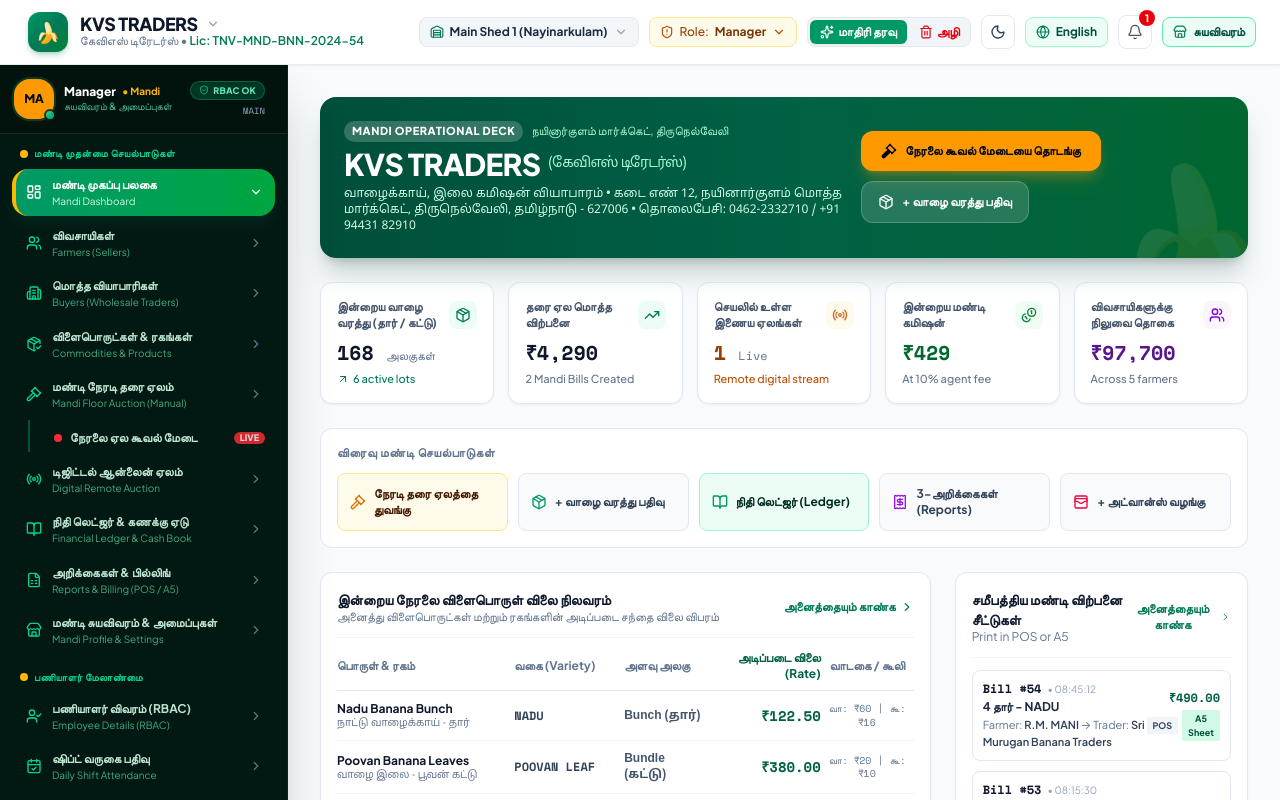
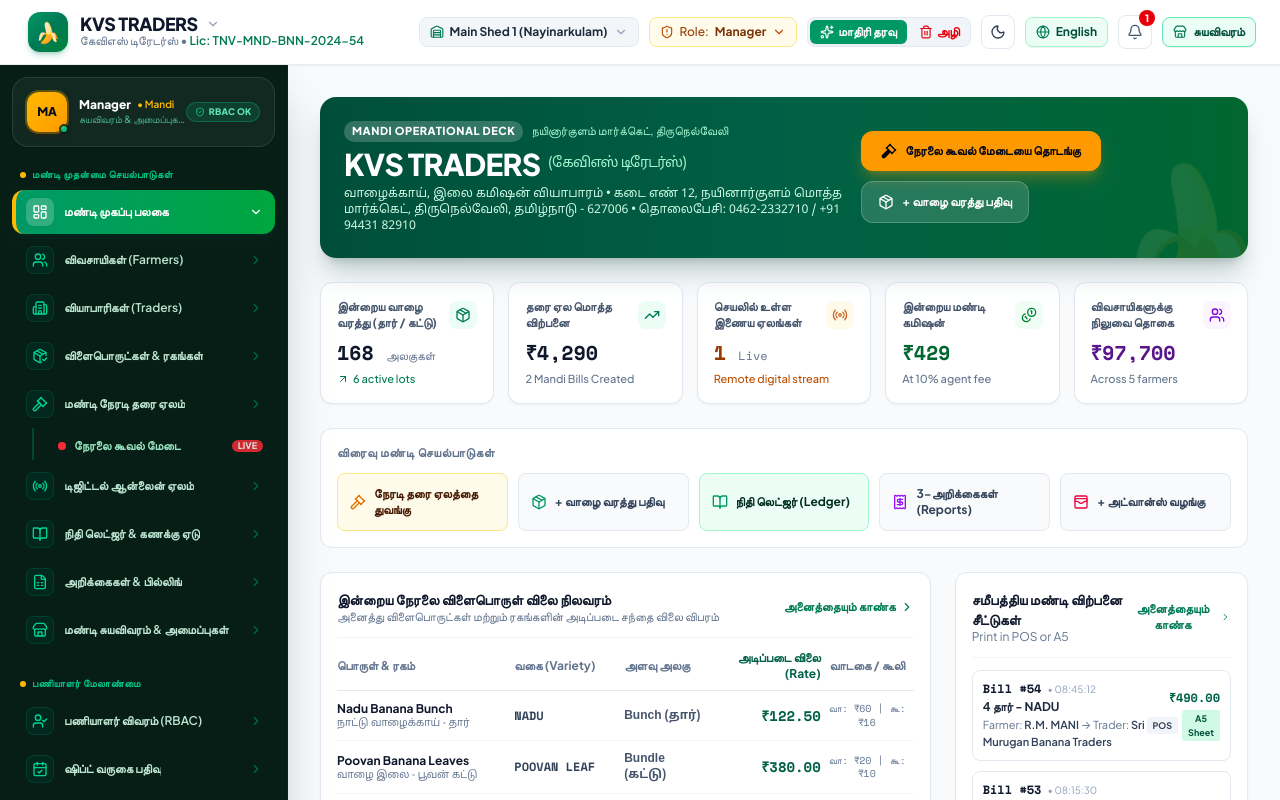
Before and after one commit to Nirmalkumar882000/agri-action-sale, a React (Vite) app: page / in a window 1280 px wide. Shown: the top 800 px of the page. Built offline with nearby package versions, Linux system fonts and the light colour scheme; a web font is replaced by a local one.

Commit message:
feat(sidebar): sleek single-line attractive design with icon tiles

```diff
--- a/src/components/layout/Sidebar.tsx
+++ b/src/components/layout/Sidebar.tsx
@@ -14,12 +14,11 @@ import {
   ReceiptText,
   Lock,
   ChevronRight,
-  ChevronDown,
-  Sparkles,
   ShieldCheck,
   Store,
   BookOpen,
   X,
+  Sparkles,
 } from 'lucide-react';
 
 interface SidebarProps {
@@ -33,7 +32,6 @@ interface NavSubLink {
   path: string;
   labelEn: string;
   labelTa: string;
-  highlight?: boolean;
 }
 
 interface NavItem {
@@ -45,15 +43,25 @@ interface NavItem {
   subLinks?: NavSubLink[];
 }
 
+interface NavSection {
+  titleEn: string;
+  titleTa: string;
+  items: NavItem[];
+}
+
 export const Sidebar: React.FC<SidebarProps> = ({ currentPath, onNavigate, isOpen, onClose }) => {
-  const { language, activeRole, activeBranch, hasPermission } = useApp();
+  const { language, activeRole, hasPermission } = useApp();
 
   const handleNav = (path: string) => {
     if (onClose) onClose();
     onNavigate(path);
   };
 
-  const navItems: NavItem[] = [
+  const sections: NavSection[] = [
+    {
+      titleEn: 'CORE MANDI OPERATIONS',
+      titleTa: 'மண்டி முதன்மை செயல்பாடுகள்',
+      items: [
         {
           id: 'dashboard',
           path: '/dashboard',
@@ -65,14 +73,14 @@ export const Sidebar: React.FC<SidebarProps> = ({ currentPath, onNavigate, isOpe
           id: 'sellers',
           path: '/sellers',
           labelEn: 'Farmers (Sellers)',
-      labelTa: 'விவசாயிகள்',
+          labelTa: 'விவசாயிகள் (Farmers)',
           icon: Users,
         },
         {
           id: 'buyers',
           path: '/buyers',
           labelEn: 'Buyers (Wholesale Traders)',
-      labelTa: 'மொத்த வியாபாரிகள்',
+          labelTa: 'வியாபாரிகள் (Traders)',
           icon: Building2,
         },
         {
@@ -85,15 +93,14 @@ export const Sidebar: React.FC<SidebarProps> = ({ currentPath, onNavigate, isOpe
         {
           id: 'offline',
           path: '/offline',
-      labelEn: 'Mandi Floor Auction (Manual)',
+          labelEn: 'Mandi Floor Auction',
           labelTa: 'மண்டி நேரடி தரை ஏலம்',
           icon: Gavel,
           subLinks: [
             {
               path: '/offline/live',
               labelEn: 'Live Floor Calling Desk',
-          labelTa: 'நேரலை ஏல கூவல் மேடை',
-          highlight: true,
+              labelTa: 'நேரலை கூவல் மேடை',
             },
           ],
         },
@@ -114,7 +121,7 @@ export const Sidebar: React.FC<SidebarProps> = ({ currentPath, onNavigate, isOpe
         {
           id: 'reports',
           path: '/reports',
-      labelEn: 'Reports & Billing (POS / A5)',
+          labelEn: 'Reports & Billing',
           labelTa: 'அறிக்கைகள் & பில்லிங்',
           icon: FileSpreadsheet,
         },
@@ -125,9 +132,12 @@ export const Sidebar: React.FC<SidebarProps> = ({ currentPath, onNavigate, isOpe
           labelTa: 'மண்டி சுயவிவரம் & அமைப்புகள்',
           icon: Store,
         },
-  ];
-
-  const workforceItems: NavItem[] = [
+      ],
+    },
+    {
+      titleEn: 'WORKFORCE & STAFF SUITE',
+      titleTa: 'பணியாளர் மேலாண்மை',
+      items: [
         {
           id: 'employee-details',
           path: '/workforce/employee-details',
@@ -156,83 +166,77 @@ export const Sidebar: React.FC<SidebarProps> = ({ currentPath, onNavigate, isOpe
           labelTa: 'சம்பளம் & பேரோல்',
           icon: ReceiptText,
         },
+      ],
+    },
   ];
 
   return (
     <aside
-      className={`fixed inset-y-0 left-0 z-50 lg:static w-72 lg:w-72 flex flex-col shrink-0 select-none transition-transform duration-300 ease-in-out bg-[#021812] text-white border-r border-emerald-950/80 shadow-2xl ${
+      className={`fixed inset-y-0 left-0 z-50 lg:static w-72 lg:w-72 flex flex-col shrink-0 select-none transition-transform duration-300 ease-in-out bg-[#061e16] text-white border-r border-emerald-950/80 shadow-2xl ${
         isOpen ? 'translate-x-0' : '-translate-x-full lg:translate-x-0'
       }`}
     >
-      {/* Top Card: Manager Profile & Settings (Matches image exactly) */}
-      <div className="p-3.5 border-b border-white/10 bg-black/20 flex items-center justify-between">
+      {/* Top Profile Card: Supervisor / Manager Info */}
+      <div className="p-3.5 mx-3 mt-3 rounded-2xl bg-white/5 border border-white/10 backdrop-blur-md flex items-center justify-between shadow-xs">
         <div
           onClick={() => handleNav('/profile')}
-          className="flex items-center justify-between flex-1 hover:opacity-95 transition-opacity cursor-pointer group pr-2"
+          className="flex items-center gap-3 cursor-pointer group min-w-0"
           title="Click to view Mandi profile & settings"
         >
-          <div className="flex items-center gap-2.5">
           <div className="relative shrink-0">
-              <div className="w-10 h-10 rounded-2xl bg-amber-500 text-slate-950 flex items-center justify-center font-black text-xs uppercase shadow-md shadow-amber-950/40 ring-2 ring-emerald-400/20 group-hover:scale-105 transition-transform">
+            <div className="w-10 h-10 rounded-xl bg-gradient-to-br from-amber-400 to-amber-500 text-slate-950 flex items-center justify-center font-black text-xs uppercase shadow-md shadow-amber-950/40 ring-2 ring-amber-400/30 group-hover:scale-105 transition-transform">
               {activeRole.slice(0, 2).toUpperCase()}
             </div>
-              <span className="absolute -bottom-0.5 -right-0.5 w-3 h-3 bg-emerald-400 border-2 border-[#021812] rounded-full animate-pulse"></span>
+            <span className="absolute -bottom-0.5 -right-0.5 w-2.5 h-2.5 bg-emerald-400 border-2 border-[#061e16] rounded-full animate-pulse"></span>
           </div>
-            <div>
-              <div className="text-xs font-black text-white leading-tight flex items-center gap-1.5">
+          <div className="min-w-0">
+            <div className="text-xs font-black text-white leading-tight flex items-center gap-1.5 truncate">
               <span>{activeRole}</span>
-                <span className="text-[10px] text-amber-400 font-bold">• Mandi</span>
+              <span className="text-[10px] text-amber-400 font-semibold">• Mandi</span>
             </div>
-              <div className="text-[10px] text-emerald-300/80 font-medium group-hover:text-amber-200 transition-colors">
+            <div className="text-[10px] text-emerald-300/70 font-medium truncate group-hover:text-amber-200 transition-colors">
               {language === 'ta' ? 'சுயவிவரம் & அமைப்புகள்' : 'Profile & Settings'}
             </div>
           </div>
         </div>
 
-          <div className="flex flex-col items-end gap-1">
-            <span className="text-[9px] px-2 py-0.5 rounded-full font-black tracking-wide uppercase bg-emerald-500/20 text-emerald-300 border border-emerald-400/30 flex items-center gap-1">
+        <div className="flex items-center gap-1.5">
+          <span className="text-[9px] px-2 py-0.5 rounded-full font-black tracking-wide uppercase bg-emerald-500/15 text-emerald-300 border border-emerald-400/30 flex items-center gap-1 shrink-0">
             <ShieldCheck className="w-2.5 h-2.5 text-emerald-400" />
             RBAC OK
           </span>
-            <span className="text-[9px] font-mono text-slate-400 uppercase">
-              MAIN
-            </span>
-          </div>
-        </div>
 
-        {/* Mobile Close Drawer Button */}
           {onClose && (
             <button
               type="button"
               onClick={onClose}
-            className="lg:hidden p-1.5 rounded-lg text-emerald-200 hover:text-white hover:bg-white/10 transition-colors cursor-pointer shrink-0 ml-1"
+              className="lg:hidden p-1 rounded-lg text-emerald-200 hover:text-white hover:bg-white/10 transition-colors cursor-pointer shrink-0 ml-1"
               aria-label="Close navigation"
             >
-            <X className="w-5 h-5" />
+              <X className="w-4 h-4" />
             </button>
           )}
         </div>
-
-      {/* Nav List with Core Operations & Workforce */}
-      <div className="flex-1 overflow-y-auto px-3 py-3 space-y-4 sidebar-green-scroll">
-        {/* Section 1: Core Mandi Operations */}
-        <div>
-          <div className="px-2 mb-2 flex items-center text-[10px] font-black uppercase tracking-wider text-emerald-400">
-            <span className="flex items-center gap-1.5">
-              <span className="w-2 h-2 rounded-full bg-amber-400 shrink-0"></span>
-              <span>{language === 'ta' ? 'மண்டி முதன்மை செயல்பாடுகள்' : 'CORE MANDI OPERATIONS'}</span>
-            </span>
       </div>
 
+      {/* Nav List with Clean Single-Line Items */}
+      <div className="flex-1 overflow-y-auto px-3 py-3 space-y-4 sidebar-green-scroll">
+        {sections.map(sec => (
+          <div key={sec.titleEn} className="space-y-1">
+            {/* Section Header */}
+            <div className="px-2 pt-2 pb-1 text-[10px] font-black uppercase tracking-wider text-emerald-400/90 flex items-center gap-1.5">
+              <span className="w-1.5 h-1.5 rounded-full bg-amber-400 shrink-0"></span>
+              <span>{language === 'ta' ? sec.titleTa : sec.titleEn}</span>
+            </div>
+
+            {/* Nav Items List */}
             <nav className="space-y-1">
-            {navItems.map(item => {
+              {sec.items.map(item => {
                 const allowed = hasPermission(item.path);
                 const isActive =
                   currentPath === item.path ||
                   (item.subLinks && item.subLinks.some(s => s.path === currentPath));
-
-              const primaryTitle = language === 'ta' ? item.labelTa : item.labelEn;
-              const secondarySubtitle = language === 'ta' ? item.labelEn : item.labelTa;
+                const label = language === 'ta' ? item.labelTa : item.labelEn;
 
                 if (!allowed) {
                   return (
@@ -243,10 +247,7 @@ export const Sidebar: React.FC<SidebarProps> = ({ currentPath, onNavigate, isOpe
                     >
                       <div className="flex items-center gap-2.5 opacity-50 truncate min-w-0">
                         <item.icon className="w-4 h-4 text-emerald-400/40 shrink-0" />
-                      <div className="min-w-0 truncate">
-                        <span className="line-through block truncate">{primaryTitle}</span>
-                        <span className="text-[10px] text-emerald-300/30 block truncate">{secondarySubtitle}</span>
-                      </div>
+                        <span className="line-through truncate">{label}</span>
                       </div>
                       <Lock className="w-3.5 h-3.5 text-emerald-400/40 shrink-0 ml-1" />
                     </div>
@@ -257,51 +258,47 @@ export const Sidebar: React.FC<SidebarProps> = ({ currentPath, onNavigate, isOpe
                   <div key={item.id} className="space-y-0.5">
                     <button
                       onClick={() => handleNav(item.path)}
-                    className={`w-full flex items-center justify-between px-3 py-2 rounded-2xl text-xs transition-all duration-150 text-left group cursor-pointer ${
+                      className={`relative w-full flex items-center justify-between px-3 py-2 rounded-xl text-xs font-bold transition-all duration-150 text-left group cursor-pointer ${
                         isActive
-                        ? 'bg-gradient-to-r from-emerald-600 to-green-600 text-white font-black shadow-lg shadow-emerald-950/60 border-l-4 border-amber-400 pl-2.5'
-                        : 'text-emerald-100/90 hover:bg-white/10 hover:text-white font-bold border-l-4 border-transparent pl-2.5'
+                          ? 'bg-gradient-to-r from-emerald-600 to-green-600 text-white font-black shadow-md shadow-emerald-950/40 border-l-4 border-amber-400 pl-2.5'
+                          : 'text-emerald-100/90 hover:bg-white/8 hover:text-white font-semibold border-l-4 border-transparent pl-2.5'
                       }`}
                     >
                       <div className="flex items-center gap-2.5 min-w-0 flex-1">
-                      <item.icon
-                        className={`w-4 h-4 shrink-0 transition-transform group-hover:scale-110 ${
-                          isActive ? 'text-white' : 'text-emerald-400'
+                        <div
+                          className={`w-7 h-7 rounded-lg flex items-center justify-center shrink-0 transition-transform group-hover:scale-105 ${
+                            isActive
+                              ? 'bg-white/20 text-white shadow-xs'
+                              : 'bg-emerald-950/60 text-emerald-400 border border-emerald-800/40'
+                          }`}
+                        >
+                          <item.icon className="w-4 h-4" />
+                        </div>
+                        <span className="truncate">{label}</span>
+                      </div>
+                      <ChevronRight
+                        className={`w-3.5 h-3.5 shrink-0 transition-transform ${
+                          isActive
+                            ? 'text-white rotate-90'
+                            : 'text-emerald-400/40 group-hover:text-white group-hover:translate-x-0.5'
                         }`}
                       />
-                      <div className="min-w-0 flex-1 leading-tight">
-                        <div className="text-xs font-bold truncate">
-                          {primaryTitle}
-                        </div>
-                        <div
-                          className={`text-[10px] font-normal truncate mt-0.5 ${
-                            isActive ? 'text-emerald-100' : 'text-emerald-300/70 group-hover:text-emerald-200'
-                          }`}
-                        >
-                          {secondarySubtitle}
-                        </div>
-                      </div>
-                    </div>
-                    {isActive ? (
-                      <ChevronDown className="w-3.5 h-3.5 text-white shrink-0 ml-1.5" />
-                    ) : (
-                      <ChevronRight className="w-3.5 h-3.5 text-slate-500 group-hover:text-white shrink-0 ml-1.5 transition-transform group-hover:translate-x-0.5" />
-                    )}
                     </button>
 
-                  {/* Nested Sublinks (e.g. Live Floor Calling Desk) */}
+                    {/* Sublinks (e.g. Live Floor Calling Desk) */}
                     {item.subLinks && item.subLinks.length > 0 && (
-                    <div className="ml-4 pl-3.5 border-l-2 border-emerald-800/80 space-y-1 pt-1 mt-0.5">
+                      <div className="ml-5 pl-3 border-l-2 border-emerald-800/60 space-y-1 pt-1 mt-0.5">
                         {item.subLinks.map(sub => {
                           const isSubActive = currentPath === sub.path;
+                          const subLabel = language === 'ta' ? sub.labelTa : sub.labelEn;
                           return (
                             <button
                               key={sub.path}
                               onClick={() => handleNav(sub.path)}
-                            className={`w-full flex items-center justify-between px-2.5 py-1.5 rounded-lg text-xs text-left transition-all cursor-pointer ${
+                              className={`w-full flex items-center justify-between px-3 py-1.5 rounded-lg text-xs font-bold text-left transition-all cursor-pointer ${
                                 isSubActive
-                                ? 'bg-amber-400 text-slate-950 font-black shadow-md shadow-amber-950/40'
-                                : 'text-emerald-100/90 hover:bg-white/10 hover:text-white font-bold'
+                                  ? 'bg-amber-400 text-slate-950 font-black shadow-sm'
+                                  : 'text-emerald-200/90 hover:bg-white/8 hover:text-white'
                               }`}
                             >
                               <span className="flex items-center gap-2 truncate">
@@ -309,9 +306,7 @@ export const Sidebar: React.FC<SidebarProps> = ({ currentPath, onNavigate, isOpe
                                   <span className="animate-ping absolute inline-flex h-full w-full rounded-full bg-red-400 opacity-75"></span>
                                   <span className="relative inline-flex rounded-full h-2 w-2 bg-red-500"></span>
                                 </span>
-                              <span className="truncate">
-                                {language === 'ta' ? sub.labelTa : sub.labelEn}
-                              </span>
+                                <span className="truncate">{subLabel}</span>
                               </span>
                               <span
                                 className={`text-[9px] px-1.5 py-0.2 rounded-full font-black shrink-0 ml-1 ${
@@ -332,85 +327,10 @@ export const Sidebar: React.FC<SidebarProps> = ({ currentPath, onNavigate, isOpe
               })}
             </nav>
           </div>
-
-        {/* Section 2: Workforce & Staff Suite */}
-        <div>
-          <div className="px-2 mb-2 flex items-center text-[10px] font-black uppercase tracking-wider text-emerald-400">
-            <span className="flex items-center gap-1.5">
-              <span className="w-2 h-2 rounded-full bg-amber-400 shrink-0"></span>
-              <span>{language === 'ta' ? 'பணியாளர் மேலாண்மை' : 'WORKFORCE & STAFF SUITE'}</span>
-            </span>
+        ))}
       </div>
 
-          <nav className="space-y-1">
-            {workforceItems.map(item => {
-              const allowed = hasPermission(item.path);
-              const isActive = currentPath === item.path;
-
-              const primaryTitle = language === 'ta' ? item.labelTa : item.labelEn;
-              const secondarySubtitle = language === 'ta' ? item.labelEn : item.labelTa;
-
-              if (!allowed) {
-                return (
-                  <div
-                    key={item.id}
-                    className="flex items-center justify-between px-3 py-2 rounded-xl text-emerald-300/30 text-xs font-medium cursor-not-allowed bg-black/15 border-l-4 border-transparent pl-2.5"
-                    title={`Restricted for role: ${activeRole}`}
-                  >
-                    <div className="flex items-center gap-2.5 opacity-50 truncate min-w-0">
-                      <item.icon className="w-4 h-4 text-emerald-400/40 shrink-0" />
-                      <div className="min-w-0 truncate">
-                        <span className="line-through block truncate">{primaryTitle}</span>
-                        <span className="text-[10px] text-emerald-300/30 block truncate">{secondarySubtitle}</span>
-                      </div>
-                    </div>
-                    <Lock className="w-3.5 h-3.5 text-emerald-400/40 shrink-0 ml-1" />
-                  </div>
-                );
-              }
-
-              return (
-                <button
-                  key={item.id}
-                  onClick={() => handleNav(item.path)}
-                  className={`w-full flex items-center justify-between px-3 py-2 rounded-2xl text-xs transition-all duration-150 text-left group cursor-pointer ${
-                    isActive
-                      ? 'bg-gradient-to-r from-emerald-600 to-green-600 text-white font-black shadow-lg shadow-emerald-950/60 border-l-4 border-amber-400 pl-2.5'
-                      : 'text-emerald-100/90 hover:bg-white/10 hover:text-white font-bold border-l-4 border-transparent pl-2.5'
-                  }`}
-                >
-                  <div className="flex items-center gap-2.5 min-w-0 flex-1">
-                    <item.icon
-                      className={`w-4 h-4 shrink-0 transition-transform group-hover:scale-110 ${
-                        isActive ? 'text-white' : 'text-emerald-400'
-                      }`}
-                    />
-                    <div className="min-w-0 flex-1 leading-tight">
-                      <div className="text-xs font-bold truncate">
-                        {primaryTitle}
-                      </div>
-                      <div
-                        className={`text-[10px] font-normal truncate mt-0.5 ${
-                          isActive ? 'text-emerald-100' : 'text-emerald-300/70 group-hover:text-emerald-200'
-                        }`}
-                      >
-                        {secondarySubtitle}
-                      </div>
-                    </div>
-                  </div>
-                  {isActive ? (
-                    <ChevronDown className="w-3.5 h-3.5 text-white shrink-0 ml-1.5" />
-                  ) : (
-                    <ChevronRight className="w-3.5 h-3.5 text-slate-500 group-hover:text-white shrink-0 ml-1.5 transition-transform group-hover:translate-x-0.5" />
-                  )}
-                </button>
-              );
-            })}
-          </nav>
-        </div>
-      </div>
-
-      {/* Footer Info */}
+      {/* Footer Branding Info */}
       <div className="p-3 border-t border-white/10 bg-black/25 text-[11px] text-emerald-200/80 flex items-center justify-between backdrop-blur-xs">
         <div className="flex items-center gap-2">
           <div className="w-6 h-6 rounded-lg bg-emerald-600/40 flex items-center justify-center text-amber-300 shadow-xs">
```
Lines whose indentation alone changed are shown as unchanged.
